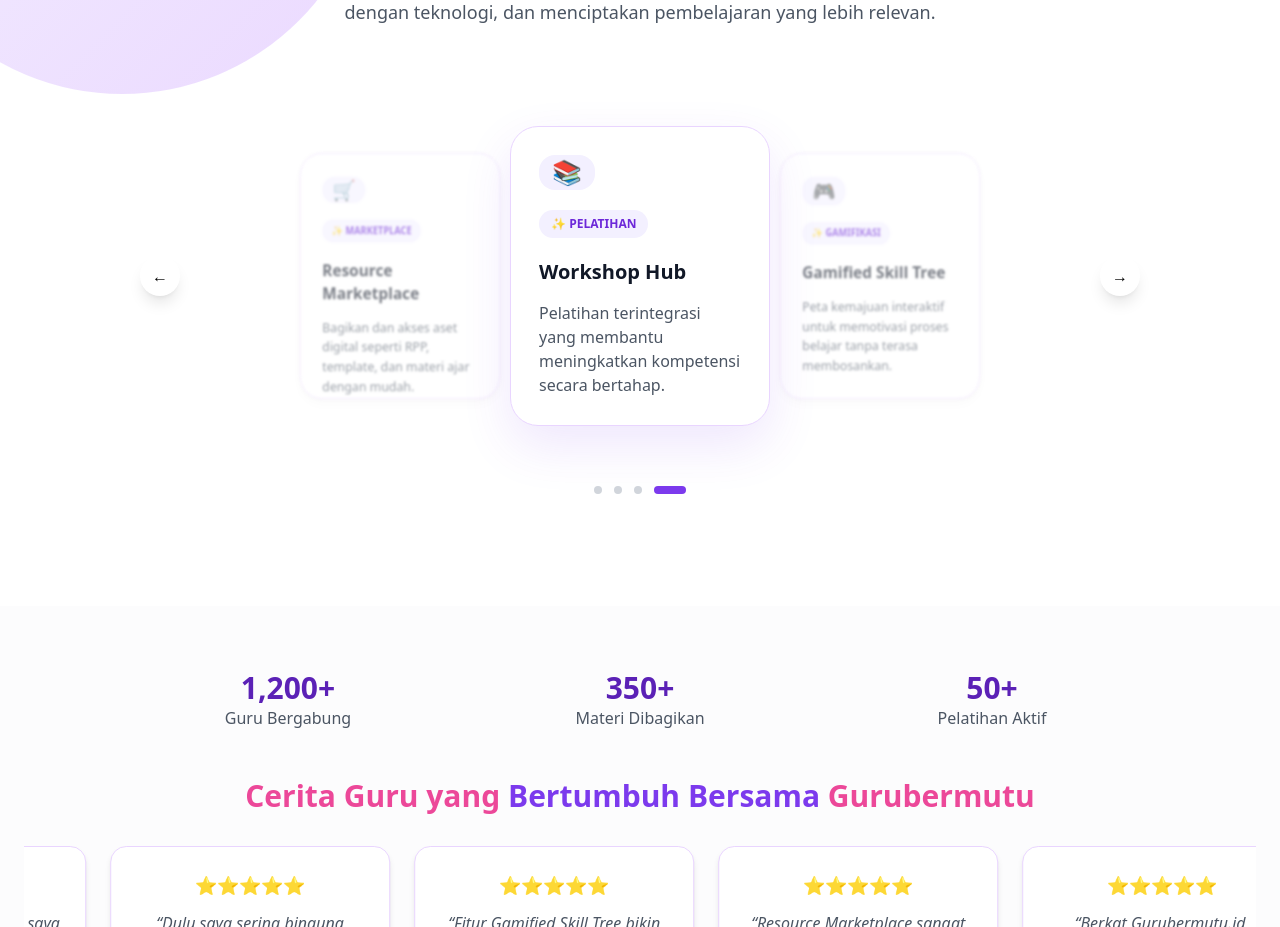
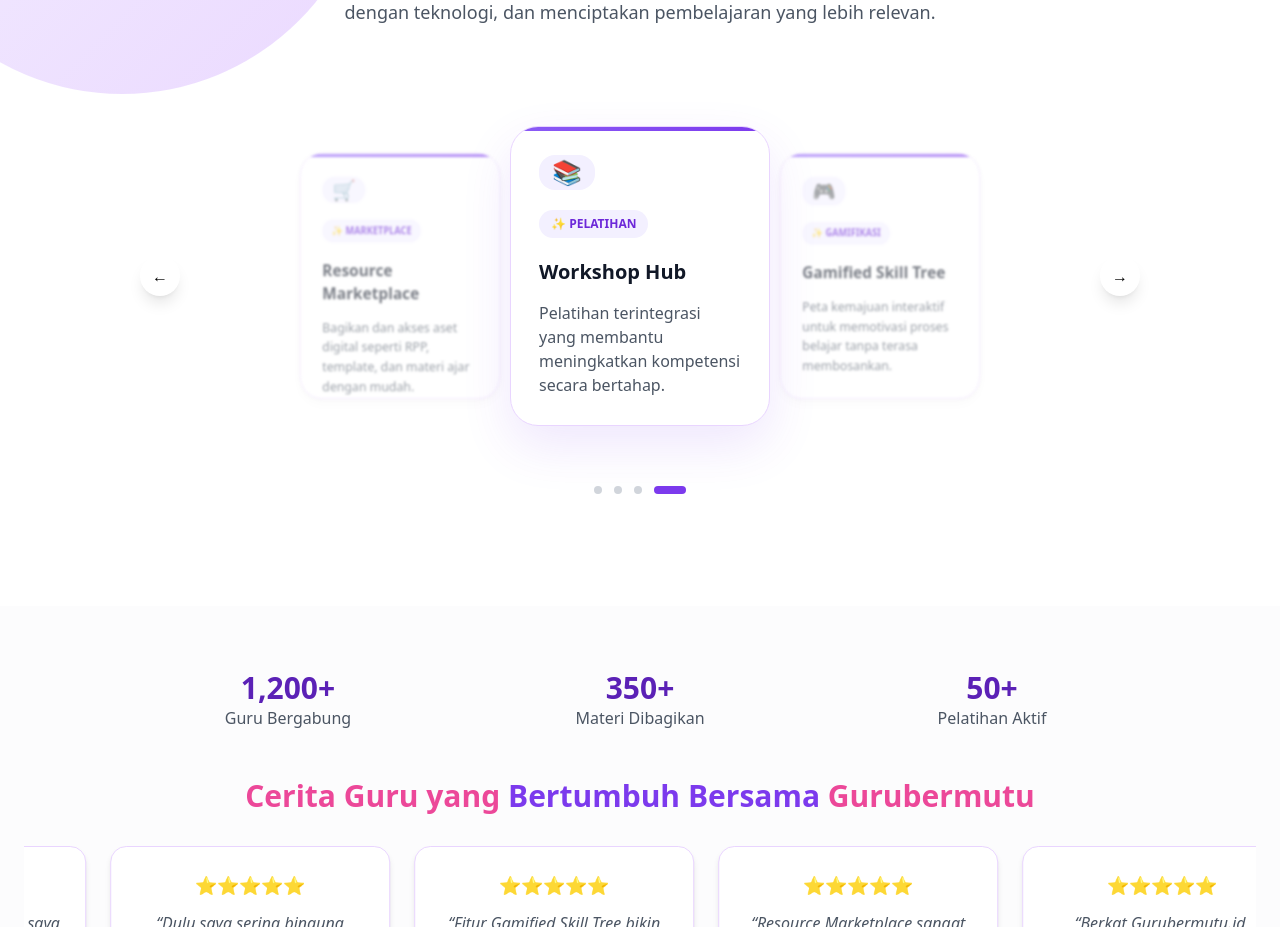
Before and after one commit to tiensfaziah/GURUBERMUTU, a React (Create React App) app: page / in a window 1280 px wide. Shown: the part 2320-3247 px from the top of the page. Built offline with nearby package versions, Linux system fonts and the light colour scheme.

Commit message:
pipipipip

```diff
--- a/src/components/Features.jsx
+++ b/src/components/Features.jsx
@@ -332,7 +332,23 @@
               >
 
                 {/* TOP LINE */}
-                <div className="w-full h-1 bg-[#7C3AED]"></div>
+                {/* TOP LINE */}
+<div
+  className="
+    absolute
+    top-0
+    left-0
+
+    w-full
+    h-[4px]
+
+    bg-gradient-to-r
+    from-[#8B5CF6]
+    to-[#7C3AED]
+
+    z-20
+  "
+></div>
 
                 {/* CONTENT */}
                 <div className="p-7 flex flex-col h-full">
```
